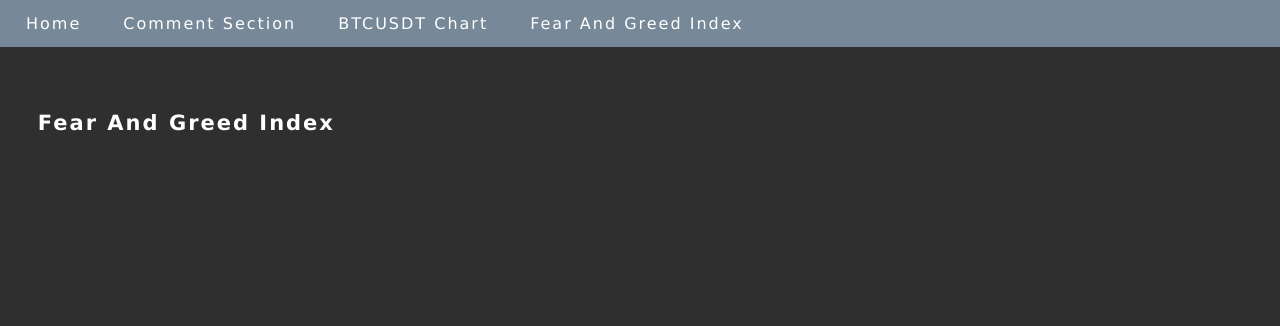
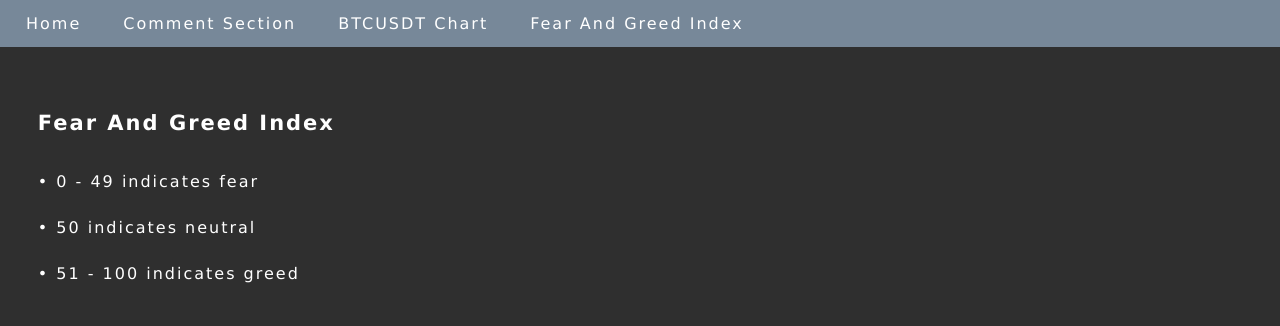
Before and after one commit to GangisReinis/preject_abc, a FastAPI app: page /greed-and-fear in a window 1280 px wide. Shown: the top 326 px of the page. Run offline with FastAPI, Linux system fonts and the light colour scheme.

Commit message:
newest edits

```diff
--- a/static/css/greed_and_fear.css
+++ b/static/css/greed_and_fear.css
@@ -0,0 +1,3 @@
+body {
+    color: white;
+  }
--- a/static/css/main.css
+++ b/static/css/main.css
@@ -51,7 +51,7 @@ nav {
 }
 
 li {
-  background-color: #778899;
+  background-color: none;
   text-align: center;
   display: flex;
   margin-top: none;
@@ -59,15 +59,16 @@ li {
 
 body {
   font-size: 14px;
-  display: flex
+  display: flex;
+  color: white;
 }
 
 p{
   font-size: 16px;
   text-transform: none;
   text-align: left;
-  text-indent: 10%;
   line-height: 30px;
+  color: white;
 }
 
 h1{
--- a/static/css/ticker.css
+++ b/static/css/ticker.css
@@ -0,0 +1,3 @@
+body {
+    color: white;
+  }
--- a/templates/comments.html
+++ b/templates/comments.html
@@ -17,6 +17,7 @@
     <body onload="showComments(JSON.stringify(`{{content}}`))"></body>
 
         <h1>Comment Section</h1>
+        <br><br>
         <form method="post" action="/comment">
           <input
             type="text"
--- a/templates/greed_and_fear.html
+++ b/templates/greed_and_fear.html
@@ -4,7 +4,7 @@
 {% block head %}
 <link href="{{ url_for('static', path='/css/greed_and_fear.css') }}" rel="stylesheet" />
 <script src="{{ url_for('static', path='/js/greed_and_fear.js') }}"></script>
-<title>Fear and Greed </title>
+<title>Fear and Greed</title>
 {% endblock %}
 
 {% block content %}
@@ -22,5 +22,11 @@
     indexCall()
     </script>
     <div id='fng'></div>
+    <br><br>
+        <p>&#x2022; 0 - 49 indicates fear</p>
+        <br>
+        <p>&#x2022; 50 indicates neutral</p>
+        <br>
+        <p>&#x2022; 51 - 100 indicates greed</p>
 </body>
 {% endblock %}
--- a/templates/index.html
+++ b/templates/index.html
@@ -8,7 +8,6 @@
 
 {% block content %}
     <h1>Home</h1>
-    <br>
-    <br>
+    <br><br>
     <p>Hello! In this web page you will see BTCUSDT crypto chart and Crypto Fear and Greed Index. Likewise, this web page has an function for commenting. In the comment section you will have an opportunity to comment how do you feel about crytptocurrencies today. </p>
 {% endblock %}
--- a/templates/ticker_chart.html
+++ b/templates/ticker_chart.html
@@ -10,6 +10,7 @@
 
 {% block content %}
   <h1>BTCUSDT Chart</h1>
+  <br><br>
   <p>{{content}}</p>
 
   <div id='ticker'></div>
```
